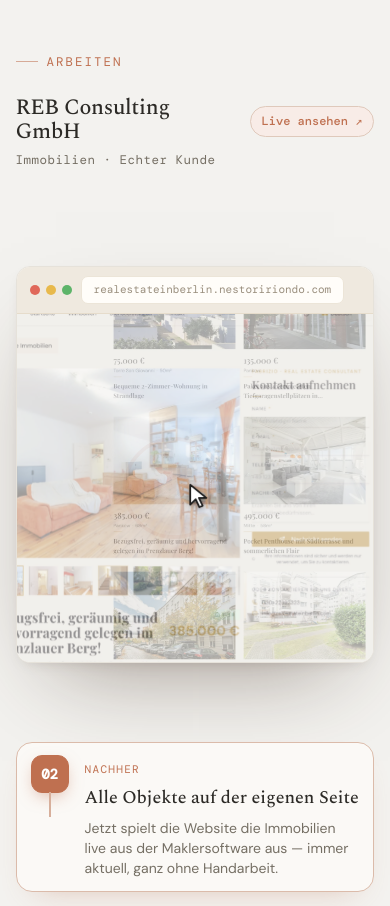
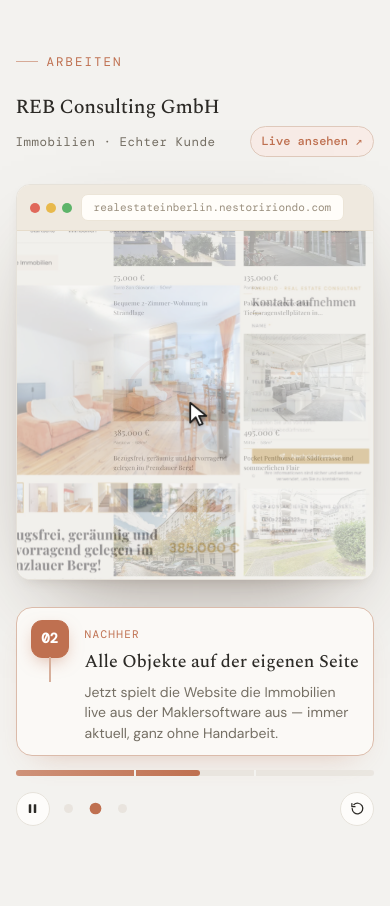
Before and after one commit to nestoririondo/portfolio2026, a React (Vite) app: page / in a window 390 px wide. Shown: the part 1040-1946 px from the top of the page. Built offline with nearby package versions, Linux system fonts and the light colour scheme.

Commit message:
feat: enhance mobile case study layout with scroll-snap and improved tap targets

```diff
--- a/src/components/sections/arbeiten/StickyCase.tsx
+++ b/src/components/sections/arbeiten/StickyCase.tsx
@@ -24,7 +24,6 @@
  */
 
 const FRAME_H = "min(600px, 68vh)"; // desktop stage height
-const M_FRAME_H = "min(72vh, 520px)"; // mobile stage height
 // boundaries on 0..1 progress `p`: 01 short, 02 long, 03 short
 const SEG = [0.08, 0.86];
 const HANDOFF = 0.35; // within step 03's p-range: desktop view rests, then phone rises
@@ -577,6 +576,10 @@
   // 1) identity — who/what, with the live link. One tidy two-line block.
   const mobileIdentity = (
     <div style={{ flex: "0 0 auto" }}>
+      {/* title on its own line so it never wraps behind the pill */}
+      <h3 style={{ fontSize: 20, lineHeight: 1.12, marginBottom: 8 }}>
+        REB Consulting GmbH
+      </h3>
       <div
         style={{
           display: "flex",
@@ -585,19 +588,20 @@
           gap: 12,
         }}
       >
-        <h3 style={{ fontSize: 22, marginBottom: 3 }}>REB Consulting GmbH</h3>
+        <span className="case-meta" style={{ marginBottom: 0 }}>
+          Immobilien · Echter Kunde
+        </span>
         {liveBtn}
       </div>
-      <span className="case-meta">Immobilien · Echter Kunde</span>
     </div>
   );
 
   // 3) player — the active chapter narrative with its transport (progress +
   //    controls) grouped right below the stage, like a video and its scrubber.
   const mobilePlayer = (
-    <div style={{ flex: "0 0 auto", marginTop: 18 }}>
+    <div style={{ flex: "0 0 auto" }}>
       {activeStepCard(true)}
-      <div style={{ marginTop: 16 }}>
+      <div style={{ marginTop: 14 }}>
         {progressBar}
         {controls}
       </div>
@@ -642,7 +646,7 @@
             className={"case-phone-rise" + (showPhone ? " is-active" : "")}
             style={{ position: "relative", zIndex: 2 }}
           >
-            <PhoneFrame width={mobile ? 216 : 252}>
+            <PhoneFrame width={mobile ? 200 : 252}>
               <RebMobile showNotification={notify} />
             </PhoneFrame>
           </div>
@@ -691,9 +695,10 @@
   return (
     <div ref={sectionRef} className="case-snap" style={{ marginBottom: "clamp(64px,9vw,120px)" }}>
       {mobile ? (
-        <div className="reveal" style={{ transitionDelay: ".16s" }}>
+        // one coherent screen: title → visual (flexes to fill) → card + controls
+        <div className="reveal case-mobile" style={{ transitionDelay: ".16s" }}>
           {mobileIdentity}
-          <div style={{ marginTop: 16 }}>{stage(M_FRAME_H)}</div>
+          <div className="case-mobile__stage">{stage("100%")}</div>
           {mobilePlayer}
         </div>
       ) : (
--- a/src/index.css
+++ b/src/index.css
@@ -23,22 +23,34 @@
 }
 html {
   scroll-behavior: smooth;
-}
-/* PROTOTYPE: gentle scroll-snap so the work case settles centred — DESKTOP ONLY.
-   On phones the case is taller than the viewport, so it can't be centred without
-   hiding the controls; there snapping is off and you simply scroll through it.
-   `proximity` (not `mandatory`) only nudges when you're already near the point and
-   never traps the scroll; only elements with scroll-snap-align participate. */
-@media (min-width: 921px) {
-  html {
+  /* gentle scroll-snap so the work case settles centred. `proximity` (not
+     `mandatory`) only nudges when you're already near and never traps the scroll;
+     only .case-snap participates. The case is sized to fit one screen on every
+     device, so the whole unit (title → visual → controls) lands in view. */
   scroll-snap-type: y proximity;
-    /* the auto-hiding header is 72px — keep it out of the snapport so "centre"
-       reads against the visible area, not behind the header */
+  /* keep the 72px header out of the snapport so "centre" reads against the
+     visible area, not behind the header */
   scroll-padding-top: 72px;
 }
 .case-snap {
   scroll-snap-align: center;
 }
+/* mobile case study as one coherent screen: title and controls stay fixed-size
+   at top/bottom while the visual flexes to fill the space between — no dead gap,
+   and the whole unit fits in (and snaps to) one viewport */
+.case-mobile {
+  display: flex;
+  flex-direction: column;
+  gap: 14px;
+  /* a DEFINITE height (not min-height) so the flexing stage gets a definite
+     height too — otherwise its inner height:100% resolves to zero and the
+     visual collapses. Falls back to auto on browsers without svh. */
+  height: 600px;
+  height: calc(100svh - 96px);
+}
+.case-mobile__stage {
+  flex: 1 1 auto;
+  min-height: 0;
 }
 /* clip (not hidden) stops decorative bleed from causing horizontal scroll
    without creating a scroll container — so position: sticky keeps working.
@@ -693,6 +705,7 @@
   margin-bottom: 18px;
 }
 .case-ctrl {
+  position: relative;
   flex: 0 0 auto;
   display: inline-grid;
   place-items: center;
@@ -708,6 +721,16 @@
   appearance: none;
   transition: background 0.2s ease, border-color 0.2s ease, color 0.2s ease;
 }
+/* expand the tap target to 44×44 without growing the visible 34px circle */
+.case-ctrl::before {
+  content: "";
+  position: absolute;
+  top: 50%;
+  left: 50%;
+  width: 44px;
+  height: 44px;
+  transform: translate(-50%, -50%);
+}
 .case-ctrl:hover {
   border-color: color-mix(in oklab, var(--accent) 40%, var(--line));
   color: var(--accent);
@@ -719,10 +742,12 @@
 .case-dots {
   display: flex;
   align-items: center;
-  gap: 9px;
+  /* wider spacing so the enlarged tap targets below don't overlap */
+  gap: 18px;
   margin-right: auto;
 }
 .case-dot {
+  position: relative;
   width: 9px;
   height: 9px;
   padding: 0;
@@ -733,6 +758,17 @@
   -webkit-appearance: none;
   appearance: none;
   transition: background 0.25s ease, transform 0.25s ease;
+}
+/* enlarge the seek-dot tap target (full height, ~half the gap wide each side)
+   without growing the 9px visual dot — keeps the dots easy to hit on mobile */
+.case-dot::before {
+  content: "";
+  position: absolute;
+  top: 50%;
+  left: 50%;
+  width: 26px;
+  height: 44px;
+  transform: translate(-50%, -50%);
 }
 .case-dot:hover {
   background: color-mix(in oklab, var(--accent) 55%, var(--line));
```
Lines whose indentation alone changed are shown as unchanged.
